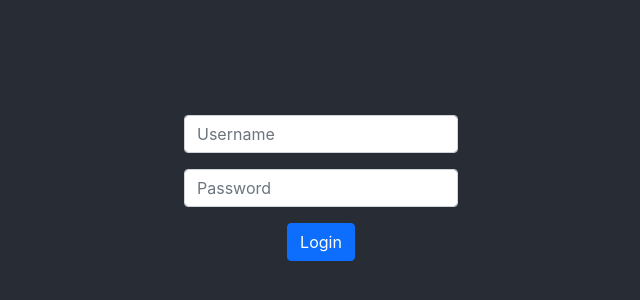
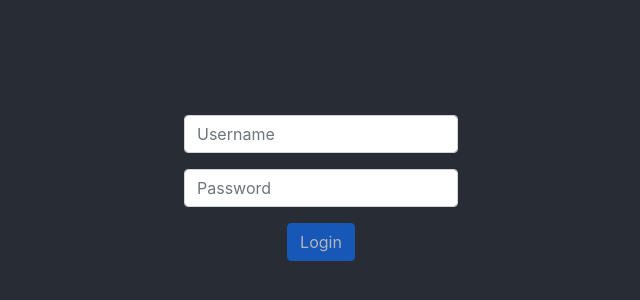
Before and after one commit to paul3bin/Capture-Data, a React (Create React App) app in the folder frontend/: page /admin-login in a window 1280 px wide. Shown: the part 212-512 px from the top of the page, without its empty margins (319-959 px from the left). Built offline with nearby package versions, Linux system fonts and the light colour scheme.

Commit message:
Update admin_login.js

```diff
--- a/frontend/src/components/admin_login.js
+++ b/frontend/src/components/admin_login.js
@@ -8,6 +8,7 @@ function AdminLogin() {
   const [username, setUsername] = useState('');
   const [password, setPassword] = useState('');
   const [token, setToken] = useCookies(['token']);
+  const isDisabled = username.length===0||password.length===0;
 
   const loginClicked = () =>{
     if (username.length === 0 || password.length === 0){
@@ -43,7 +44,7 @@ function AdminLogin() {
           <input id='password' type='password' className="form-control" placeholder='Password' value={password}
             onChange={evnt => setPassword(evnt.target.value)}/>
         </div>
-        <button className="btn btn-primary" onClick={loginClicked}>Login</button>
+        <button disabled={isDisabled} className="btn btn-primary" onClick={loginClicked}>Login</button>
       </header>
     </div>
   );
```
